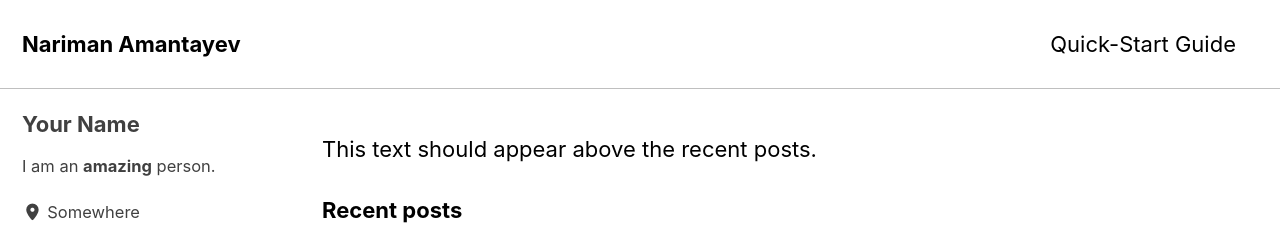
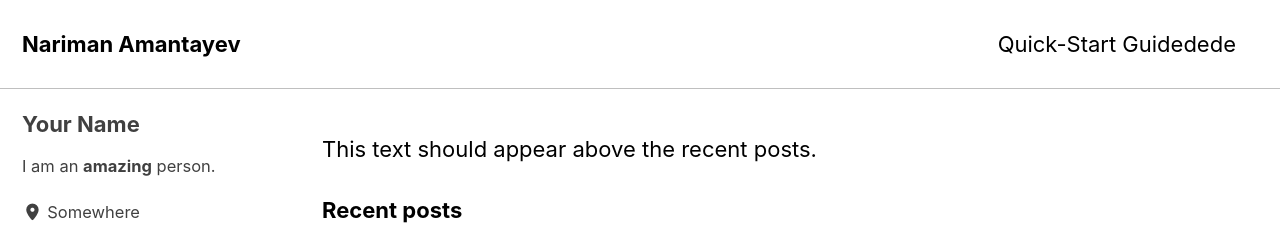
Before and after one commit to NarimanAmantayev/NarimanAmantayev.github.io, a Jekyll site: the page built from index.html, in a window 1280 px wide. Shown: the top 225 px of the page. Built offline with Jekyll 4.4.1, drawn with Linux system fonts in a browser that asks for light colours; cached includes are drawn as plain includes; the list of posts is cut into pages by our own code.

Commit message:
Update navigation.yml

```diff
--- a/_data/navigation.yml
+++ b/_data/navigation.yml
@@ -1,6 +1,6 @@
 # main links
 main:
-  - title: "Quick-Start Guide"
+  - title: "Quick-Start Guidedede"
     url: https://mmistakes.github.io/minimal-mistakes/docs/quick-start-guide/
   # - title: "About"
   #   url: https://mmistakes.github.io/minimal-mistakes/about/
```
